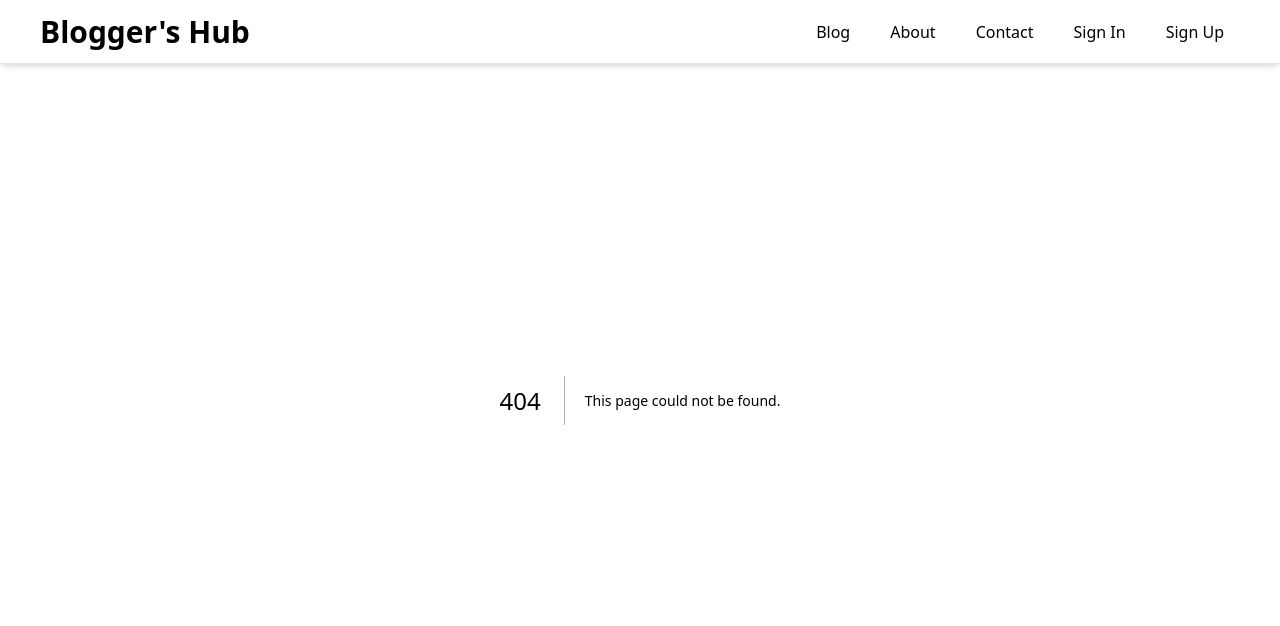
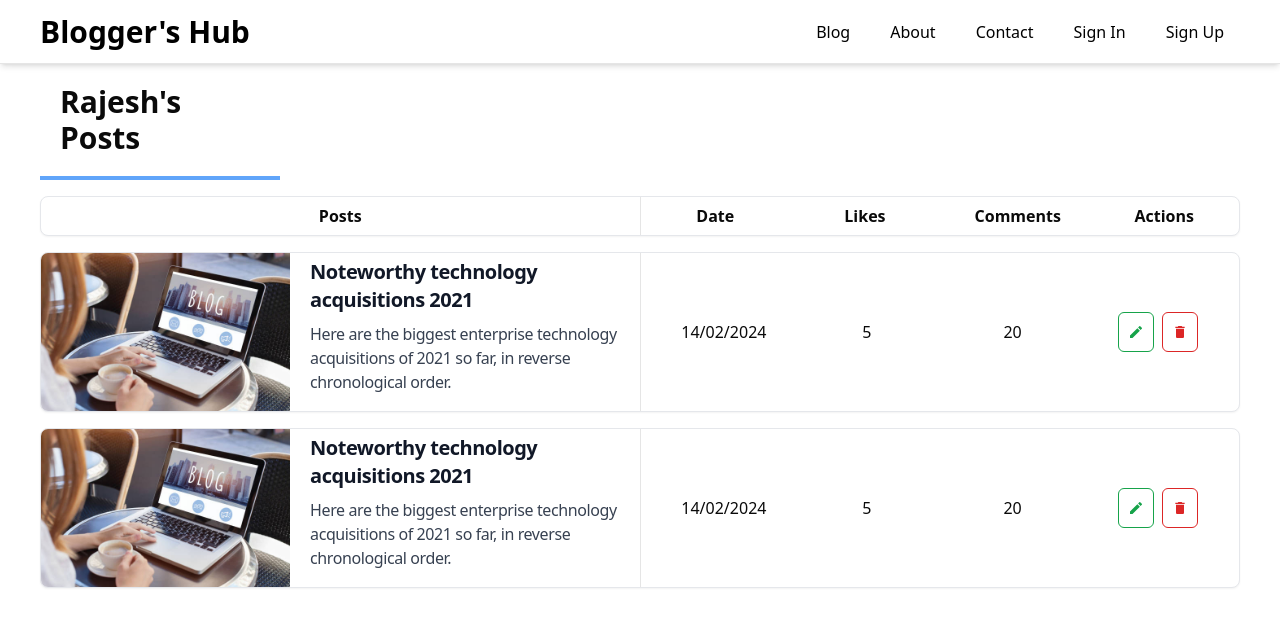
Before and after one commit to rajesh-ranjan-git/bloggershub, a Next.js app in the folder bloggershub/: page /user/posts in a window 1280 px wide. Before the commit this address had no page. Shown: the top 626 px of the page. Built offline with nearby package versions, Linux system fonts and the light colour scheme.

Commit message:
Users post UI done

```diff
--- a/bloggershub/src/app/(auth)/signIn/page.jsx
+++ b/bloggershub/src/app/(auth)/signIn/page.jsx
@@ -37,7 +37,7 @@ const SignIn = () => {
   };
 
   return (
-    <section className="flex justify-center items-center px-10 w-full h-full">
+    <section className="flex justify-center items-center px-10 w-screen h-screen">
       <div className="shadow-md p-4 border-t-4 border-blue-400 rounded-lg min-w-96 min-h-96">
         <h1 className="p-4 font-semibold text-2xl text-center">Sign In</h1>
         <Form {...form}>
--- a/bloggershub/src/app/(auth)/signUp/page.jsx
+++ b/bloggershub/src/app/(auth)/signUp/page.jsx
@@ -35,7 +35,7 @@ const SignUp = () => {
   };
 
   return (
-    <section className="flex justify-center items-center px-10 w-full h-full">
+    <section className="flex justify-center items-center px-10 w-screen h-screen">
       <div className="shadow-md p-4 border-t-4 border-blue-400 rounded-lg min-w-96 min-h-96">
         <h1 className="p-4 font-semibold text-2xl text-center">Sign Up</h1>
         <Form {...form}>
--- a/bloggershub/src/app/about/page.jsx
+++ b/bloggershub/src/app/about/page.jsx
@@ -1,6 +1,6 @@
 const About = () => {
   return (
-    <section className="flex justify-center items-center px-10 w-full h-full">
+    <section className="flex justify-center items-center px-10 w-screen h-screen">
       About page
     </section>
   );
--- a/bloggershub/src/app/contact/page.jsx
+++ b/bloggershub/src/app/contact/page.jsx
@@ -1,6 +1,6 @@
 const Contact = () => {
   return (
-    <section className="flex justify-center items-center px-10 w-full h-full">
+    <section className="flex justify-center items-center px-10 w-screen h-screen">
       Contact Page
     </section>
   );
--- /dev/null
+++ b/bloggershub/src/app/user/posts/page.jsx
@@ -0,0 +1,21 @@
+import UserPost from "@/components/userPost/userPost";
+import UserPostHeading from "@/components/userPost/userPostHeading";
+
+const Posts = () => {
+  return (
+    <section className="flex justify-center pt-16 w-full">
+      <div className="flex flex-col justify-center px-10 w-full">
+        <div className="p-5 border-b-4 border-blue-400 w-full md:w-1/3 xl:w-1/5 font-semibold text-3xl xl:text-left text-center">
+          Rajesh's Posts
+        </div>
+        <div className="flex flex-col gap-4 py-4">
+          <UserPostHeading />
+          <UserPost />
+          <UserPost />
+        </div>
+      </div>
+    </section>
+  );
+};
+
+export default Posts;
--- a/bloggershub/src/components/blogCard/blogCard.jsx
+++ b/bloggershub/src/components/blogCard/blogCard.jsx
@@ -21,7 +21,7 @@ const BlogCard = () => {
           far, in reverse chronological order.
         </p>
         <Link
-          href="#"
+          href="/blog/1"
           className="inline-flex items-center bg-blue-400 hover:bg-blue-600 hover:shadow-md px-3 py-2 rounded-lg focus:outline-none focus:ring-4 focus:ring-blue-300 font-medium text-white text-sm text-center"
         >
           Read more
--- a/bloggershub/src/components/header/header.jsx
+++ b/bloggershub/src/components/header/header.jsx
@@ -39,7 +39,7 @@ const Header = () => {
 
   return (
     <section
-      className={`top-0 fixed flex justify-center md:justify-between  items-center shadow-md px-10 border-b w-full z-40 h-16 ${
+      className={`top-0 fixed flex justify-center md:justify-between items-center shadow-md px-10 border-b w-full z-40 h-16 ${
         headerBackground ? "bg-white text-black" : "bg-transparent text-white"
       }`}
     >
--- /dev/null
+++ b/bloggershub/src/components/ui/table.jsx
@@ -0,0 +1,83 @@
+import * as React from "react"
+
+import { cn } from "@/lib/utils"
+
+const Table = React.forwardRef(({ className, ...props }, ref) => (
+  <div className="relative w-full overflow-auto">
+    <table
+      ref={ref}
+      className={cn("w-full caption-bottom text-sm", className)}
+      {...props} />
+  </div>
+))
+Table.displayName = "Table"
+
+const TableHeader = React.forwardRef(({ className, ...props }, ref) => (
+  <thead ref={ref} className={cn("[&_tr]:border-b", className)} {...props} />
+))
+TableHeader.displayName = "TableHeader"
+
+const TableBody = React.forwardRef(({ className, ...props }, ref) => (
+  <tbody
+    ref={ref}
+    className={cn("[&_tr:last-child]:border-0", className)}
+    {...props} />
+))
+TableBody.displayName = "TableBody"
+
+const TableFooter = React.forwardRef(({ className, ...props }, ref) => (
+  <tfoot
+    ref={ref}
+    className={cn("border-t bg-muted/50 font-medium [&>tr]:last:border-b-0", className)}
+    {...props} />
+))
+TableFooter.displayName = "TableFooter"
+
+const TableRow = React.forwardRef(({ className, ...props }, ref) => (
+  <tr
+    ref={ref}
+    className={cn(
+      "border-b transition-colors hover:bg-muted/50 data-[state=selected]:bg-muted",
+      className
+    )}
+    {...props} />
+))
+TableRow.displayName = "TableRow"
+
+const TableHead = React.forwardRef(({ className, ...props }, ref) => (
+  <th
+    ref={ref}
+    className={cn(
+      "h-12 px-4 text-left align-middle font-medium text-muted-foreground [&:has([role=checkbox])]:pr-0",
+      className
+    )}
+    {...props} />
+))
+TableHead.displayName = "TableHead"
+
+const TableCell = React.forwardRef(({ className, ...props }, ref) => (
+  <td
+    ref={ref}
+    className={cn("p-4 align-middle [&:has([role=checkbox])]:pr-0", className)}
+    {...props} />
+))
+TableCell.displayName = "TableCell"
+
+const TableCaption = React.forwardRef(({ className, ...props }, ref) => (
+  <caption
+    ref={ref}
+    className={cn("mt-4 text-sm text-muted-foreground", className)}
+    {...props} />
+))
+TableCaption.displayName = "TableCaption"
+
+export {
+  Table,
+  TableHeader,
+  TableBody,
+  TableFooter,
+  TableHead,
+  TableRow,
+  TableCell,
+  TableCaption,
+}
--- /dev/null
+++ b/bloggershub/src/components/userPost/userBlogPost.jsx
@@ -0,0 +1,28 @@
+import Image from "next/image";
+
+const UserBlogPost = () => {
+  return (
+    <div className="flex items-center gap-4 border-b md:border-none w-full md:w-1/2">
+      <div className="w-1/2 md:1/3">
+        <Image
+          className="rounded-lg md:rounded-r-none w-full h-auto"
+          src="/images/blog.jpg"
+          alt="blogImage"
+          width={300}
+          height={300}
+        />
+      </div>
+      <div className="p-1 w-1/2 md:w-2/3 overflow-clip">
+        <h5 className="mb-2 font-bold text-gray-900 text-xl line-clamp-2 tracking-tight">
+          Noteworthy technology acquisitions 2021
+        </h5>
+        <p className="hidden lg:block mb-3 font-normal text-gray-700 line-clamp-2 tracking-tight">
+          Here are the biggest enterprise technology acquisitions of 2021 so
+          far, in reverse chronological order.
+        </p>
+      </div>
+    </div>
+  );
+};
+
+export default UserBlogPost;
--- /dev/null
+++ b/bloggershub/src/components/userPost/userPost.jsx
@@ -0,0 +1,15 @@
+import { Separator } from "../ui/separator";
+import UserBlogPost from "./userBlogPost";
+import UserPostDetails from "./userPostDetails";
+
+const UserPost = () => {
+  return (
+    <div className="flex md:flex-row flex-col items-center bg-white shadow-sm hover:shadow-md border border-gray-200 rounded-lg w-full lg:h-40 overflow-clip">
+      <UserBlogPost />
+      <Separator orientation="vertical" className="hidden md:block" />
+      <UserPostDetails />
+    </div>
+  );
+};
+
+export default UserPost;
--- /dev/null
+++ b/bloggershub/src/components/userPost/userPostDetails.jsx
@@ -0,0 +1,31 @@
+import { Button } from "../ui/button";
+import { MdDelete, MdModeEdit } from "react-icons/md";
+
+const UserPostDetails = () => {
+  return (
+    <div className="flex justify-between md:justify-around items-center p-2 w-full md:w-1/2 text-center">
+      <div className="md:hidden block">
+        <span className="font-semibold">Posted on : </span>14/02/2024
+      </div>
+      <div className="hidden md:block w-20">14/02/2024</div>
+      <div className="hidden md:block w-20">5</div>
+      <div className="hidden md:block w-20">20</div>
+      <div className="flex items-center gap-2 w-20">
+        <Button
+          variant="outline"
+          className="hover:bg-green-600 p-0 border-green-600 w-10 text-green-600 hover:text-white"
+        >
+          <MdModeEdit />
+        </Button>
+        <Button
+          variant="outline"
+          className="hover:bg-red-600 p-0 border-red-600 w-10 text-red-600 hover:text-white"
+        >
+          <MdDelete />
+        </Button>
+      </div>
+    </div>
+  );
+};
+
+export default UserPostDetails;
--- /dev/null
+++ b/bloggershub/src/components/userPost/userPostHeading.jsx
@@ -0,0 +1,18 @@
+import { Separator } from "../ui/separator";
+
+const UserPostHeading = () => {
+  return (
+    <div className="hidden md:flex items-center bg-white shadow-sm hover:shadow-md border border-gray-200 rounded-lg w-full h-10">
+      <div className="w-1/2 font-bold text-center">Posts</div>
+      <Separator orientation="vertical" />
+      <div className="flex justify-around items-center w-1/2 font-semibold text-center">
+        <div className="w-20">Date</div>
+        <div className="w-20">Likes</div>
+        <div className="w-20">Comments</div>
+        <div className="w-20">Actions</div>
+      </div>
+    </div>
+  );
+};
+
+export default UserPostHeading;
```
